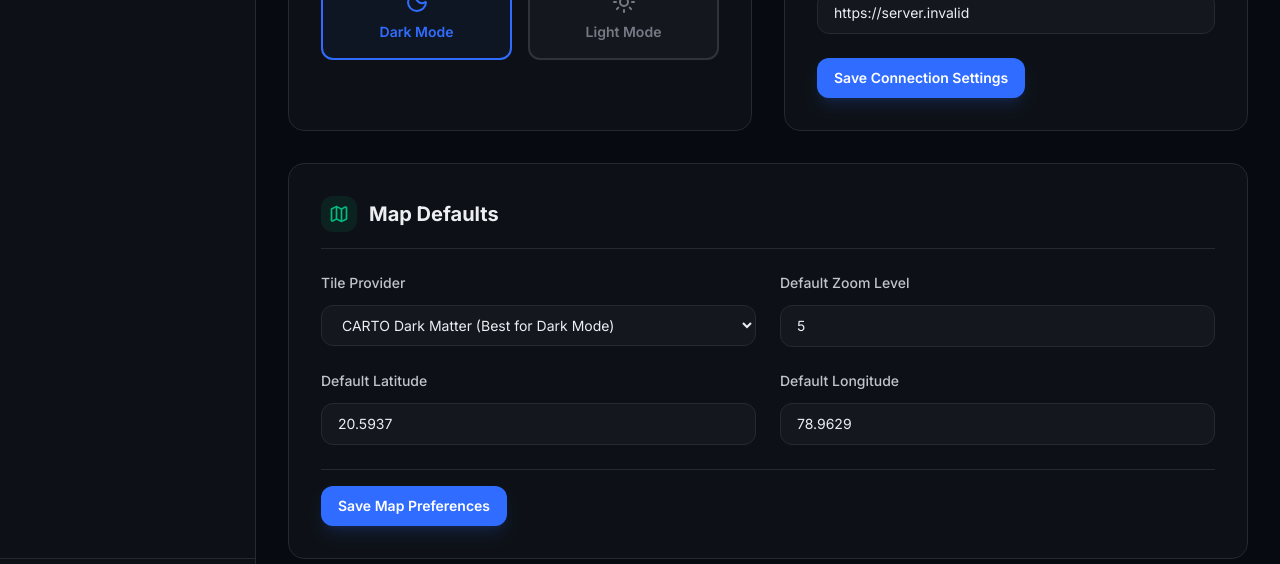
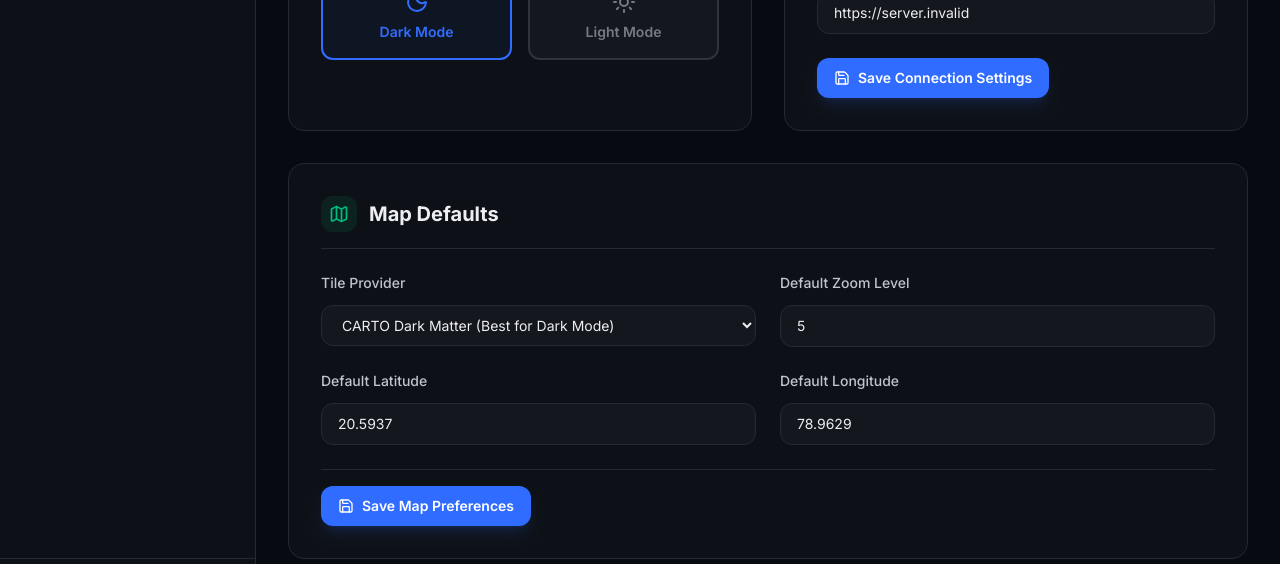
Before and after one commit to sriram21-09/Asterion, a React (Vite) app in the folder frontend/: page /settings in a window 1280 px wide. Shown: the part 383-947 px from the top of the page. Built offline with nearby package versions, Linux system fonts and the light colour scheme; no server answers.

Commit message:
fix(ci): fix ruff python formatting and frontend button prop types

```diff
--- a/frontend/src/pages/Reports.tsx
+++ b/frontend/src/pages/Reports.tsx
@@ -59,13 +59,13 @@ export default function Reports() {
           <Button
             variant="secondary"
             onClick={() => handleExport('PDF')}
-            icon={<Download className="w-4 h-4" />}
+            leftIcon={<Download className="w-4 h-4" />}
           >
             Export PDF
           </Button>
           <Button
             onClick={() => handleExport('CSV')}
-            icon={<Database className="w-4 h-4" />}
+            leftIcon={<Database className="w-4 h-4" />}
           >
             Export Raw CSV
           </Button>
@@ -171,7 +171,7 @@ function ReportTemplate({ title, description, tag, onExport }: { title: string,
         </div>
         <p className="text-xs text-content-tertiary line-clamp-1">{description}</p>
       </div>
-      <Button variant="secondary" onClick={onExport} icon={<Download className="w-4 h-4" />}>
+      <Button variant="secondary" onClick={onExport} leftIcon={<Download className="w-4 h-4" />}>
         Export
       </Button>
     </div>
--- a/frontend/src/pages/Settings.tsx
+++ b/frontend/src/pages/Settings.tsx
@@ -143,7 +143,7 @@ export default function Settings() {
               />
             </div>
             <div className="pt-2">
-              <Button onClick={handleSaveSystemSettings} icon={<Save className="w-4 h-4" />}>
+              <Button onClick={handleSaveSystemSettings} leftIcon={<Save className="w-4 h-4" />}>
                 Save Connection Settings
               </Button>
             </div>
@@ -217,7 +217,7 @@ export default function Settings() {
           </div>
 
           <div className="pt-4 border-t border-border-primary">
-            <Button onClick={handleSaveMapSettings} icon={<Save className="w-4 h-4" />}>
+            <Button onClick={handleSaveMapSettings} leftIcon={<Save className="w-4 h-4" />}>
               Save Map Preferences
             </Button>
           </div>
```
Also changed, not shown: 1 other file (tests, documents, lock files or other folders).
